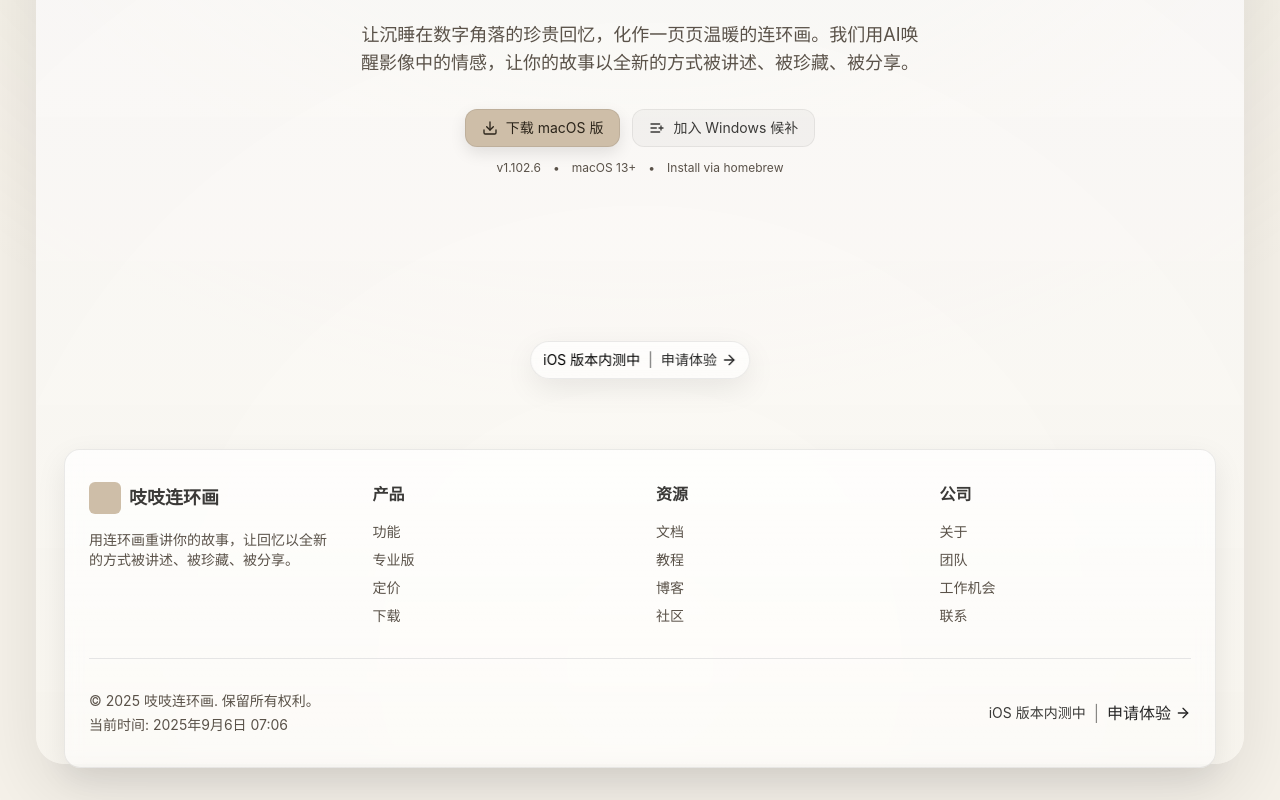
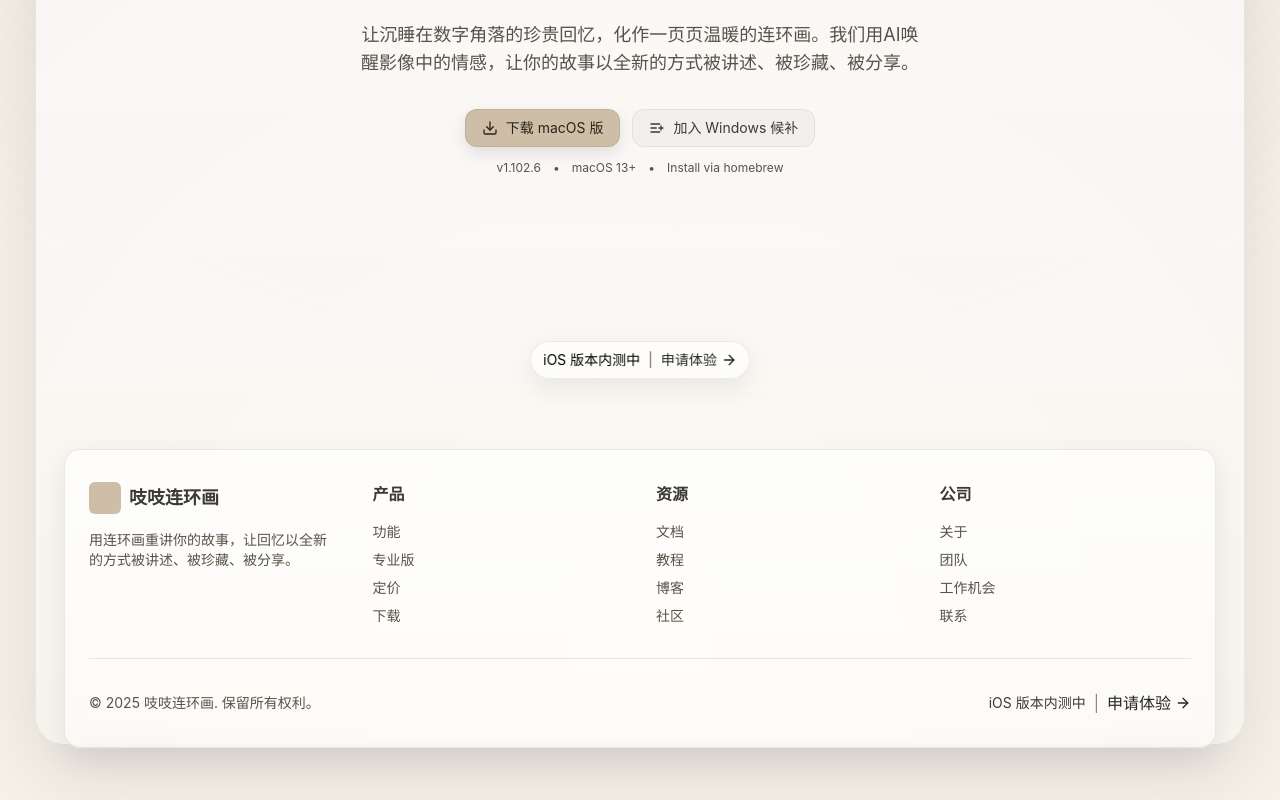
Before and after one commit to chiimagnus/ZZComicStripe_Web, a React (Vite) app: page / in a window 1280 px wide. Shown: the part 278-1078 px from the top of the page. Built offline with nearby package versions, Linux system fonts and the light colour scheme.

Commit message:
feat: 移除 Footer 组件中的当前时间显示功能
- 删除了 Footer 组件中用于显示当前时间的状态和效果，简化了组件逻辑。
- 该更改旨在提升组件的性能和可维护性。

```diff
--- a/src/components/layout/Footer.tsx
+++ b/src/components/layout/Footer.tsx
@@ -1,31 +1,10 @@
 import { ArrowRight } from 'lucide-react'
-import { useState, useEffect } from 'react'
 
 interface FooterProps {
   oniOSBetaClick?: () => void
 }
 
 function Footer({ oniOSBetaClick }: FooterProps) {
-  const [currentTime, setCurrentTime] = useState<string>('')
-
-  useEffect(() => {
-    // 更新当前时间
-    const updateCurrentTime = () => {
-      const now = new Date()
-      setCurrentTime(now.toLocaleString('zh-CN', {
-        year: 'numeric',
-        month: 'long',
-        day: 'numeric',
-        hour: '2-digit',
-        minute: '2-digit'
-      }))
-    }
-
-    updateCurrentTime()
-    const timer = setInterval(updateCurrentTime, 60000) // 每分钟更新一次
-
-    return () => clearInterval(timer)
-  }, [])
 
   return (
     <footer className="w-full mt-auto py-8 px-4" role="contentinfo">
@@ -75,7 +54,6 @@ function Footer({ oniOSBetaClick }: FooterProps) {
         <div className="border-t border-neutral-200 mt-8 pt-8 flex flex-col md:flex-row justify-between items-center">
           <div className="text-sm text-muted-contrast mb-4 md:mb-0">
             <p>© {new Date().getFullYear()} 吱吱连环画. 保留所有权利。</p>
-            <p className="mt-1">当前时间: {currentTime}</p>
           </div>
 
           <div className="flex items-center gap-2">
```
